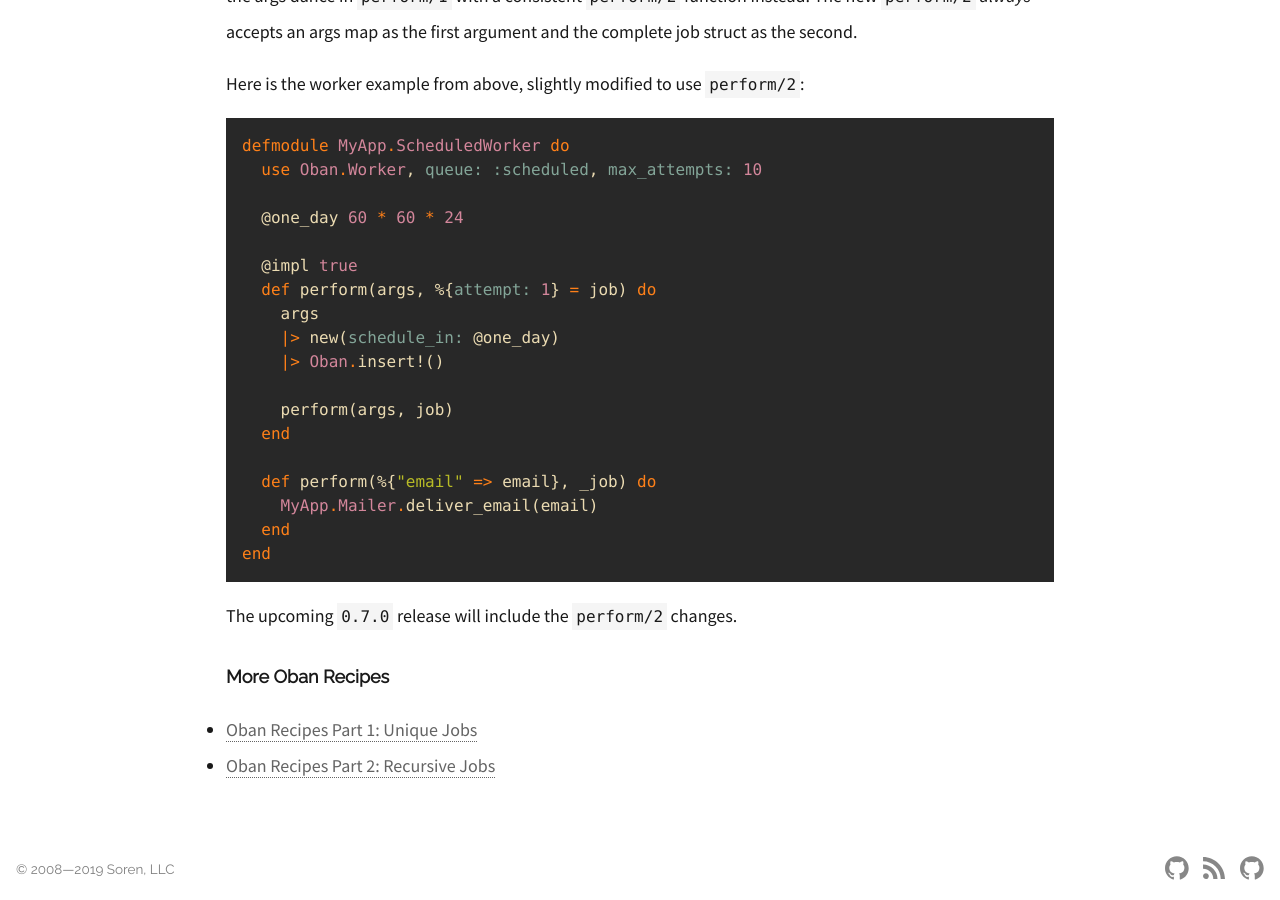
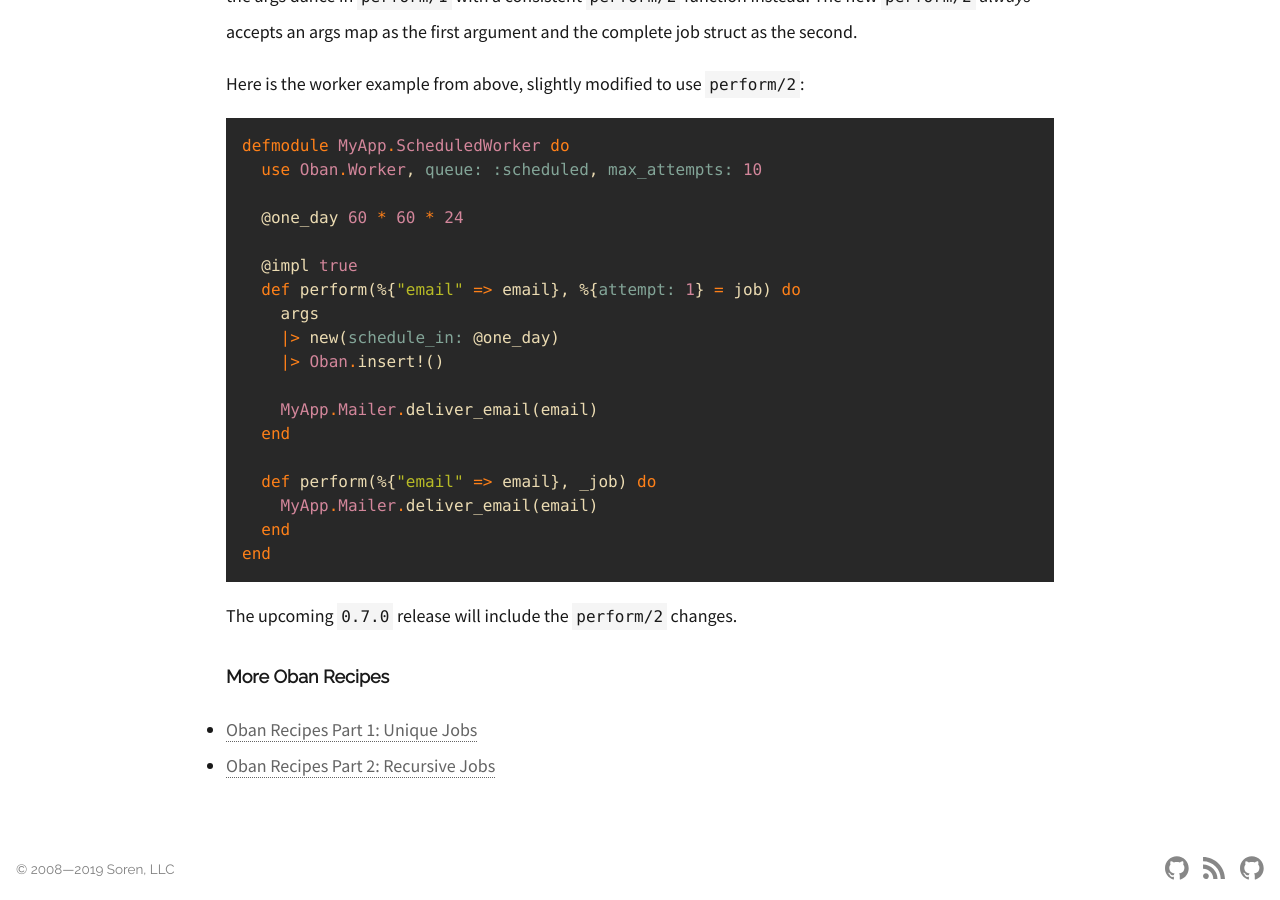
Before and after one commit to sorentwo/soren-website, a Jekyll site: the page built from _posts/2019-08-02-oban-recipes-part-3-reliable-scheduling.md, in a window 1280 px wide and 900 px high, scrolled down 2994 px. Built offline with Jekyll 4.4.1, drawn with Linux system fonts in a browser that asks for light colours.

Commit message:
Correct logic in updated reliable scheduling post

```diff
--- a/_posts/2019-08-02-oban-recipes-part-3-reliable-scheduling.md
+++ b/_posts/2019-08-02-oban-recipes-part-3-reliable-scheduling.md
@@ -106,12 +106,12 @@ defmodule MyApp.ScheduledWorker do
   @one_day 60 * 60 * 24
 
   @impl true
-  def perform(args, %{attempt: 1} = job) do
+  def perform(%{"email" => email}, %{attempt: 1} = job) do
     args
     |> new(schedule_in: @one_day)
     |> Oban.insert!()
 
-    perform(args, job)
+    MyApp.Mailer.deliver_email(email)
   end
 
   def perform(%{"email" => email}, _job) do
```
